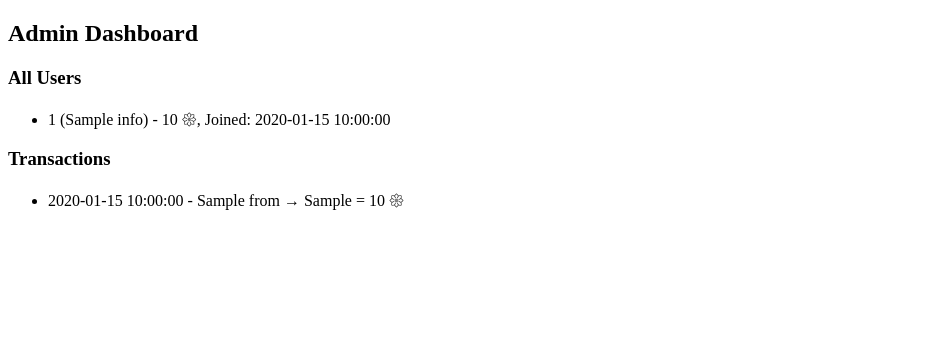
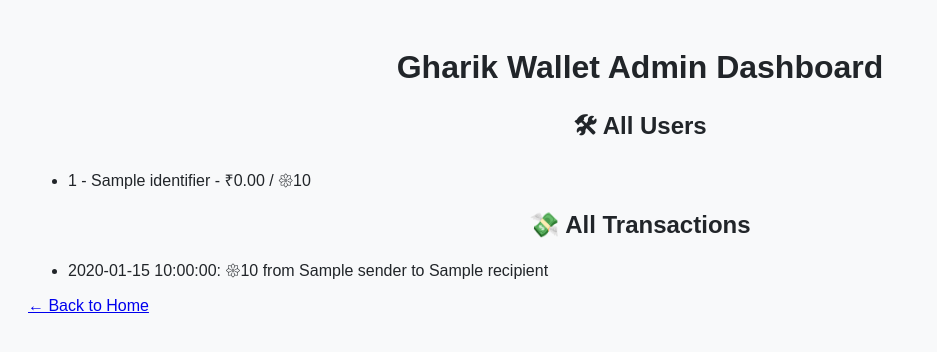
Before and after one commit to Ayushdroidcloud/Ghar-E-Commerce-, a Flask app: template templates/admin.html in a window 1280 px wide. Shown: the top 352 px of the page, without its empty margins (0-937 px from the left). Run offline with Flask 2, Linux system fonts and the light colour scheme; the template is opened without the code that fills it: most values are stand-ins (such as "Sample title", 1, 10 or a date in 2020).

Commit message:
admin.html

```diff
--- a/templates/admin.html
+++ b/templates/admin.html
@@ -1,19 +1,28 @@
 <!DOCTYPE html>
-<html>
-<head><title>Admin Panel</title></head>
+<html lang="en">
+<head>
+  <meta charset="UTF-8">
+  <title>Admin Panel</title>
+  <link rel="stylesheet" href="/static/style.css">
+</head>
 <body>
-<h2>Admin Dashboard</h2>
-<h3>All Users</h3>
+  <h1>Gharik Wallet Admin Dashboard</h1>
+  <h2>🛠 All Users</h2>
   <ul>
-{% for uid, info in users.items() %}
-<li>{{ uid }} ({{ info.name }}) - {{ info.balance }} 𑁍, Joined: {{ info.joined }}</li>
+    {% for user in users %}
+      <li>{{ user.id }} - {{ user.identifier }} - ₹{{ '%.2f' % (user.balance / 10000) }} / 𑁍{{ user.balance }}</li>
     {% endfor %}
   </ul>
-<h3>Transactions</h3>
+
+  <h2>💸 All Transactions</h2>
   <ul>
-{% for t in transactions %}
-<li>{{ t.time }} - {{ t.from }} → {{ t.to }} = {{ t.amount }} 𑁍</li>
+    {% for txn in transactions %}
+      <li>
+        {{ txn.timestamp }}: 𑁍{{ txn.amount }} from {{ txn.sender }} to {{ txn.recipient }}
+      </li>
     {% endfor %}
   </ul>
+
+  <a href="/">← Back to Home</a>
 </body>
 </html>
```
Lines whose indentation alone changed are shown as unchanged.
